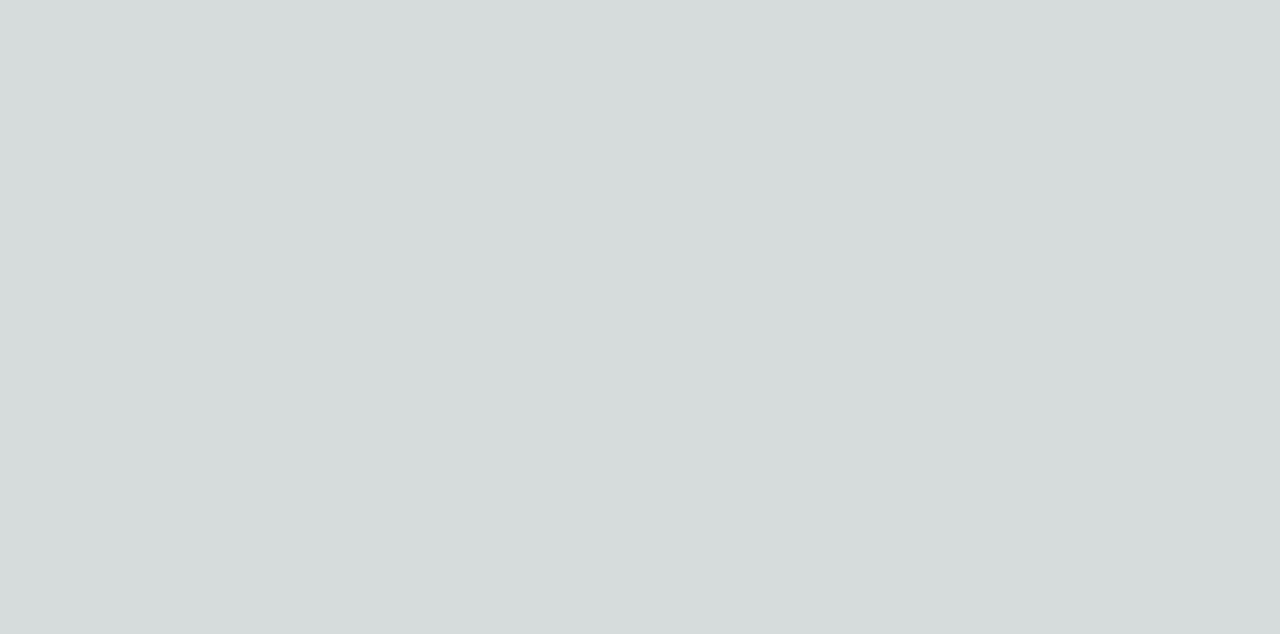
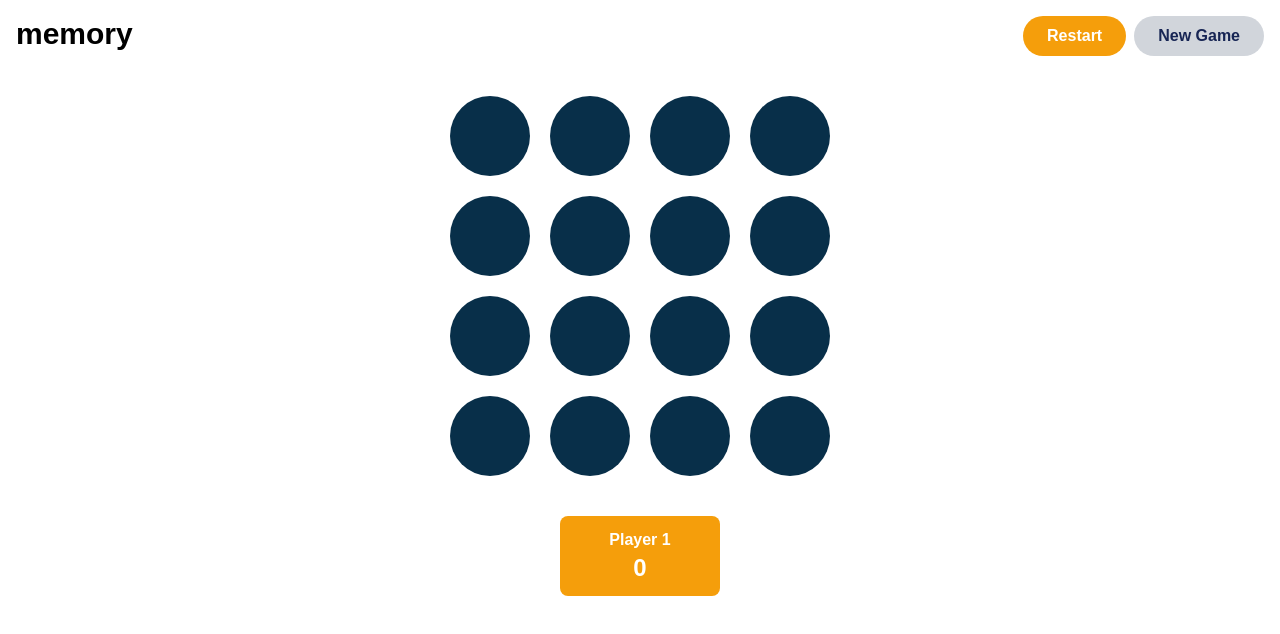
Before and after one commit to juandadev/multiplayer-memory-game, a Next.js app: page / in a window 1280 px wide. Shown: the top 634 px of the page. Built offline with nearby package versions, Linux system fonts and the light colour scheme.

Commit message:
feature/initial-ui

```diff
--- a/src/app/globals.css
+++ b/src/app/globals.css
@@ -1,33 +1,14 @@
 @tailwind base;
 @tailwind components;
 @tailwind utilities;
+@import url("https://fonts.googleapis.com/css2?family=Atkinson+Hyperlegible:wght@700&display=swap");
 
-:root {
-  --foreground-rgb: 0, 0, 0;
-  --background-start-rgb: 214, 219, 220;
-  --background-end-rgb: 255, 255, 255;
-}
-
-@media (prefers-color-scheme: dark) {
-  :root {
-    --foreground-rgb: 255, 255, 255;
-    --background-start-rgb: 0, 0, 0;
-    --background-end-rgb: 0, 0, 0;
-  }
+* {
+  font-family: "Atkinson Hyperlegible", sans-serif;
+  font-weight: 700;
+  font-style: normal;
 }
 
 body {
-  color: rgb(var(--foreground-rgb));
-  background: linear-gradient(
-      to bottom,
-      transparent,
-      rgb(var(--background-end-rgb))
-    )
-    rgb(var(--background-start-rgb));
+  padding: 1rem;
 }
-
-@layer utilities {
-  .text-balance {
-    text-wrap: balance;
-  }
-}
--- a/src/app/layout.tsx
+++ b/src/app/layout.tsx
@@ -1,3 +1,4 @@
+import React from "react";
 import type { Metadata } from "next";
 import { Inter } from "next/font/google";
 import "./globals.css";
--- a/src/app/page.tsx
+++ b/src/app/page.tsx
@@ -1,3 +1,28 @@
+import Board from "@/components/Board";
+
 export default function Home() {
-  return <main></main>;
+  return (
+    <>
+      <header className="flex flex-row justify-between">
+        <h1 className="font-bold text-3xl">memory</h1>
+        <div className="flex gap-2">
+          <button className="bg-amber-500 text-white px-6 py-2 rounded-full">
+            Restart
+          </button>
+          <button className="bg-gray-300 text-blue-950 px-6 py-2 rounded-full">
+            New Game
+          </button>
+        </div>
+      </header>
+      <main className="flex flex-col items-center">
+        <Board size={8} />
+        <div className="flex flex-row justify-center">
+          <div className="flex flex-col items-center bg-amber-500 text-white p-3 rounded-lg w-40">
+            <p>Player 1</p>
+            <p className="text-2xl">0</p>
+          </div>
+        </div>
+      </main>
+    </>
+  );
 }
--- /dev/null
+++ b/src/components/Board.tsx
@@ -0,0 +1,22 @@
+"use-client";
+
+import { generateAndShuffleArray } from "@/utils";
+import Token from "./Token";
+
+type BoardProps = {
+  size: number;
+};
+
+export default function Board({ size }: BoardProps) {
+  const generateGameTokens = generateAndShuffleArray(size).map(
+    (item: number, index: number) => (
+      <Token key={`token-${index}-${item}`} value={item} />
+    ),
+  );
+
+  return (
+    <div className="grid grid-cols-4 grid-rows-4 my-10 gap-5">
+      {generateGameTokens}
+    </div>
+  );
+}
--- /dev/null
+++ b/src/components/Token.tsx
@@ -0,0 +1,34 @@
+"use client";
+
+import React, { useState } from "react";
+
+type TokenProps = {
+  value: number;
+};
+
+export default function Token({ value }: TokenProps) {
+  const [color, setColor] = useState<string>("bg-sky-950");
+
+  const handleClick = (event: React.MouseEvent<HTMLDivElement>) => {
+    const target = event.target as HTMLDivElement;
+
+    setColor((prevState: string) => {
+      if (prevState === "bg-sky-950") return "bg-blue-200";
+
+      return "bg-sky-950";
+    });
+
+    if (color === "bg-sky-950") {
+      target.innerHTML = `${value}`;
+    } else {
+      target.innerHTML = "";
+    }
+  };
+
+  return (
+    <div
+      className={`${color} w-20 h-20 rounded-full flex justify-center items-center text-4xl select-none cursor-pointer`}
+      onClick={handleClick}
+    />
+  );
+}
--- /dev/null
+++ b/src/utils/index.ts
@@ -0,0 +1,15 @@
+export const generateAndShuffleArray = (size: number): number[] => {
+  const arraySize = [];
+
+  for (let i = 0; i < size; i++) {
+    arraySize.push(i + 1);
+    arraySize.push(i + 1);
+  }
+
+  for (let i = arraySize.length - 1; i > 0; i--) {
+    const j = Math.floor(Math.random() * (i + 1));
+    [arraySize[i], arraySize[j]] = [arraySize[j], arraySize[i]];
+  }
+
+  return arraySize;
+};
```
